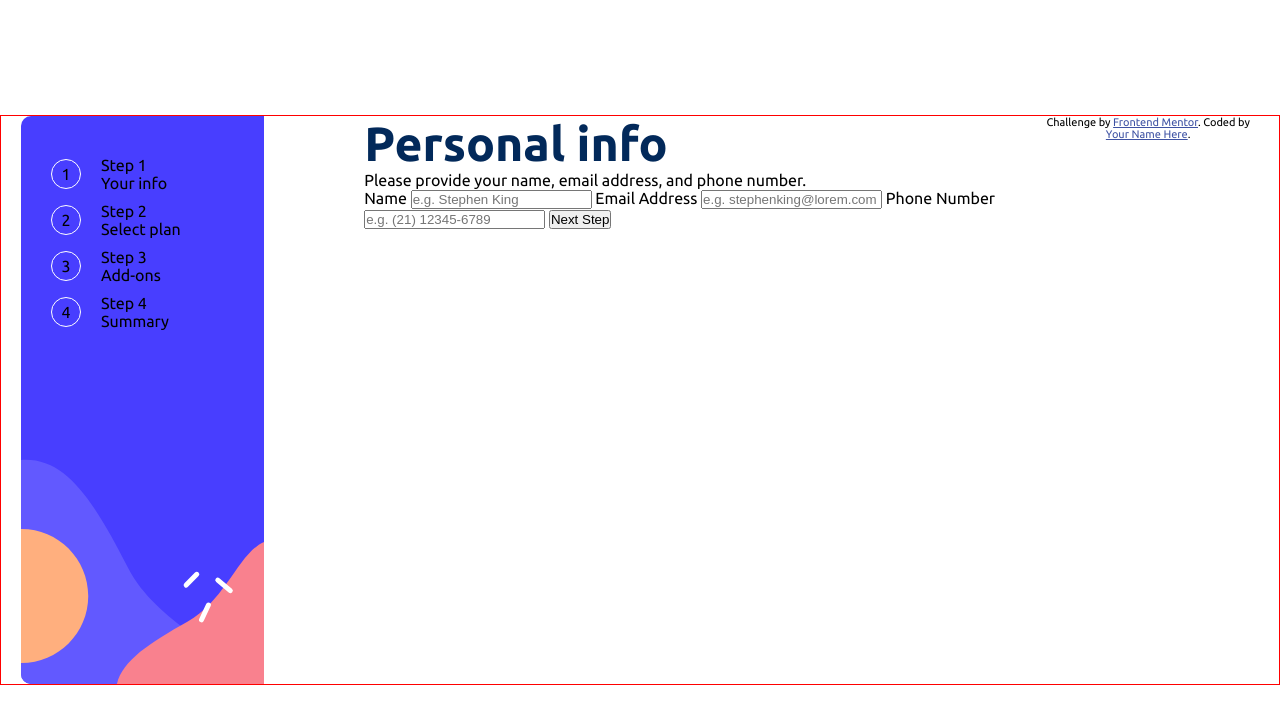
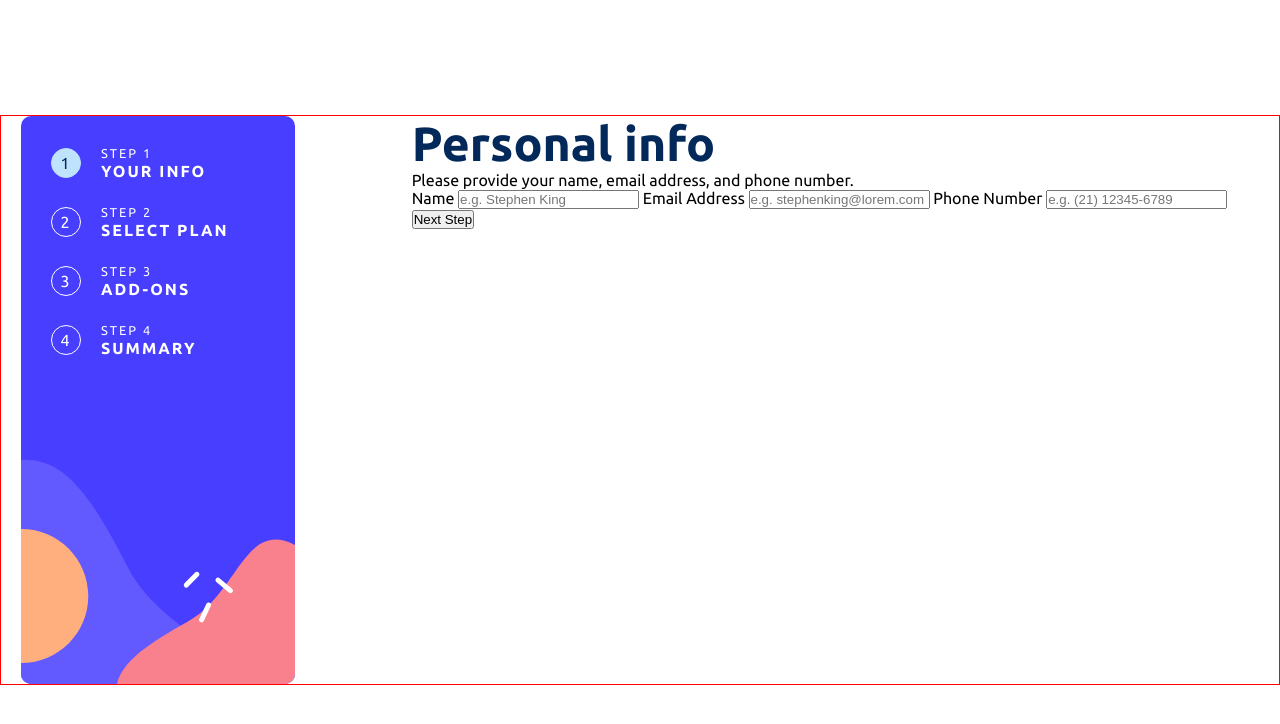
Before and after one commit to williampgdias/multi-step-app, a plain HTML site: page index.html in a window 1280 px wide. Drawn offline with nearby package versions, Linux system fonts and the light colour scheme.

Commit message:
feat(style.css): Finalizando a o estilo do sidebar.

```diff
--- a/assets/css/style.css
+++ b/assets/css/style.css
@@ -60,27 +60,44 @@ body {
     display: flex;
 }
 
-.content {
-    padding-left: 100px;
-}
-
 /* Steps */
 .sidebar {
     background: url('../images/bg-sidebar-desktop.svg') no-repeat;
     width: 300px;
     height: 568px;
     padding: 30px;
+    color: var(--white);
+    text-transform: uppercase;
+    letter-spacing: 2px;
 }
 
 .steps {
     display: flex;
     align-items: center;
     gap: 20px;
-    margin-top: 10px;
-    margin-bottom: 10px;
 }
 
-.steps-number {
+.steps:not(:last-child) {
+    margin-bottom: 25px;
+}
+
+.steps div p:nth-child(1) {
+    color: var(--alabaster);
+    font-size: 0.8rem;
+    margin-bottom: 2px;
+}
+
+.steps div p:nth-child(2) {
+    font-weight: var(--fw-700);
+}
+
+#steps-number.active {
+    border: 1px solid var(--light-blue);
+    background-color: var(--light-blue);
+    color: var(--marine-blue);
+}
+
+#steps-number {
     border-radius: 50%;
     width: 30px;
     height: 30px;
@@ -141,6 +158,11 @@ input:checked + .slider:before {
     background-color: #fff;
 }
 
+/* Content */
+.content {
+    padding-left: 100px;
+}
+
 .checkbox-container {
     position: relative;
 }
--- a/index.html
+++ b/index.html
@@ -19,9 +19,9 @@
     <!-- Sidebar start -->
     <div class="container">
         <aside class="sidebar">
-            <div class="steps step-1">
+            <div class="steps" id="step-1">
                 <div>
-                    <span class="steps-number">1</span>
+                    <span class="active" id="steps-number">1</span>
                 </div>
                 <div>
                     <p>Step 1</p>
@@ -29,9 +29,9 @@
                 </div>
             </div>
 
-            <div class="steps step-2">
+            <div class="steps" id="step-2">
                 <div>
-                    <span class="steps-number">2</span>
+                    <span id="steps-number">2</span>
                 </div>
                 <div>
                     <p>Step 2</p>
@@ -39,9 +39,9 @@
                 </div>
             </div>
 
-            <div class="steps step-3">
+            <div class="steps" id="step-3">
                 <div>
-                    <span class="steps-number">3</span>
+                    <span id="steps-number">3</span>
                 </div>
                 <div>
                     <p>Step 3</p>
@@ -49,9 +49,9 @@
                 </div>
             </div>
 
-            <div class="steps step-4">
+            <div class="steps" id="step-4">
                 <div>
-                    <span class="steps-number">4</span>
+                    <span id="steps-number">4</span>
                 </div>
                 <div>
                     <p>Step 4</p>
@@ -59,7 +59,6 @@
                 </div>
             </div>
         </aside>
-
         <!-- Sidebar end -->
 
         <!-- Step 1 start -->
@@ -215,11 +214,6 @@
     </div>
     <!-- Step 5 end -->
 
-    <div class="attribution">
-        Challenge by <a href="https://www.frontendmentor.io?ref=challenge" target="_blank">Frontend Mentor</a>.
-        Coded by <a href="#">Your Name Here</a>.
-    </div>
-
     <!-- jQuery link -->
     <script src="https://code.jquery.com/jquery-3.7.1.min.js"
         integrity="sha256-/JqT3SQfawRcv/BIHPThkBvs0OEvtFFmqPF/lYI/Cxo=" crossorigin="anonymous"></script>
```
